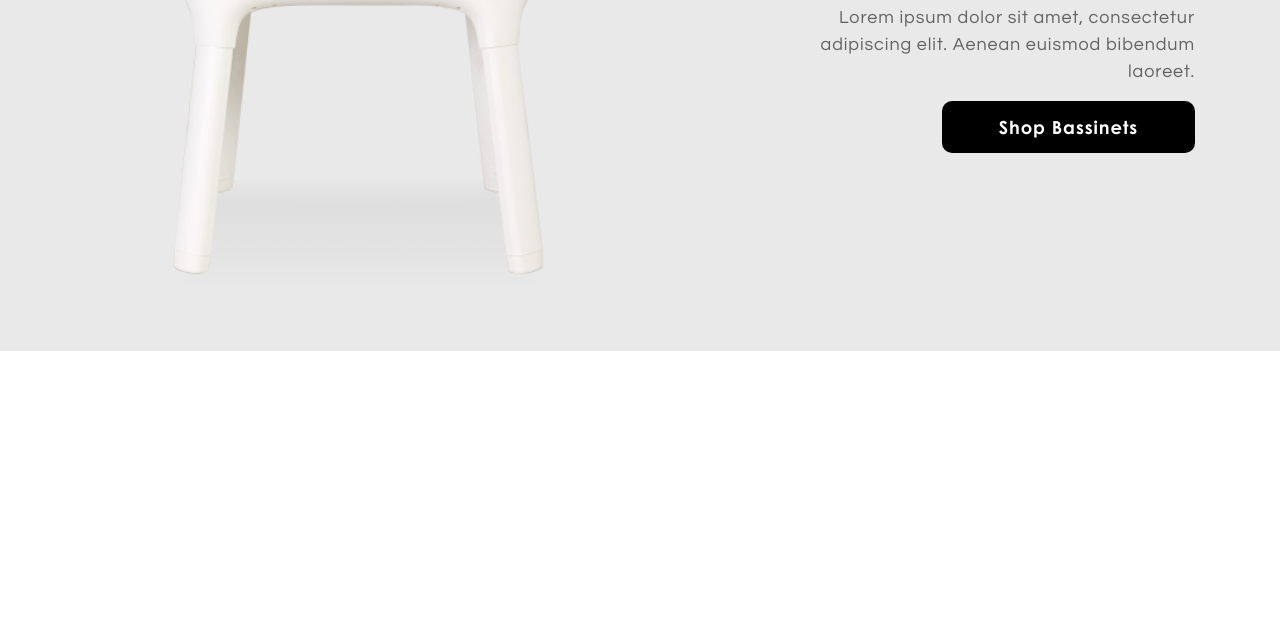
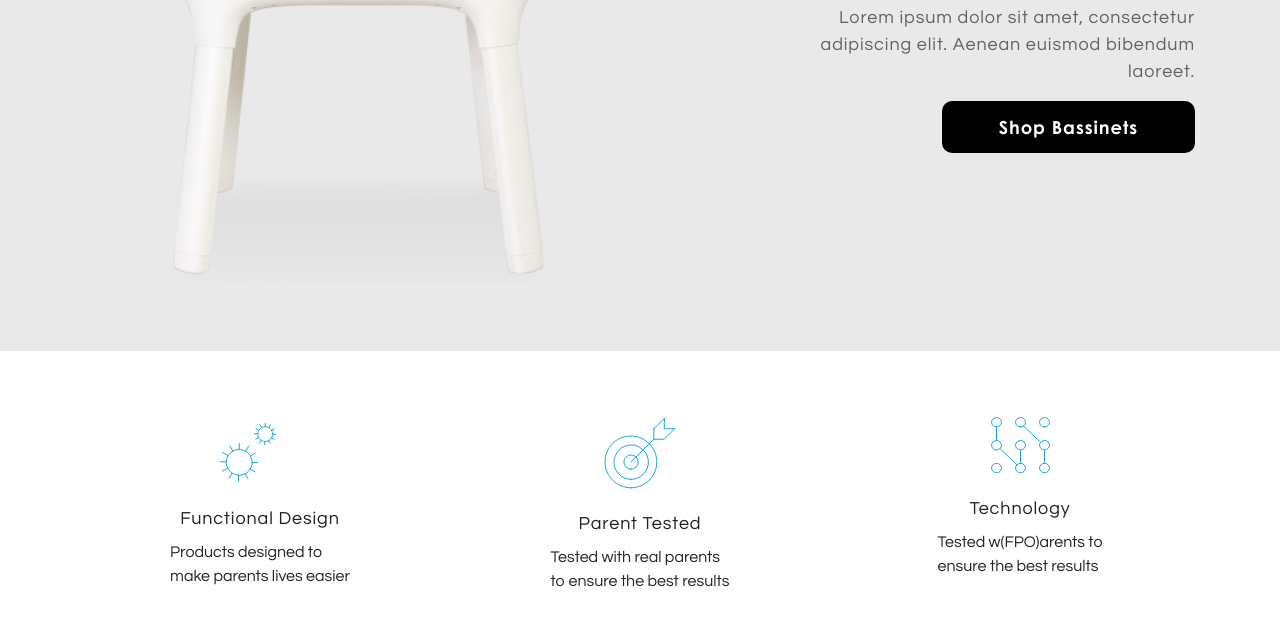
Before and after one commit to miguelcalderons/4moms-test, a website: page index.html in a window 1280 px wide. Shown: the part 464-1090 px from the top of the page. Before the commit the page ends 815 px from the top, so only its background shows below. Drawn offline with nearby package versions, Linux system fonts and the light colour scheme.

Commit message:
icons section

```diff
--- a/index.html
+++ b/index.html
@@ -84,13 +84,38 @@
                 <h1>Freeing up your hands. <br/>So you can do more.</h1>
                 <p>Lorem ipsum dolor sit amet, consectetur<br/> adipiscing elit. Aenean euismod bibendum <br/>laoreet.
                 </p>
-                <a class="button" href="#">Shop Bassinets</a>
+                <a class="principal-button" href="#">Shop Bassinets</a>
             </div>
         </div>
     </div>
 </section>
 
 <!-- End Hero Section  -->
+
+<!-- Icons Section  -->
+<section id="icons">
+    <div class="container">
+        <div class="row">
+            <div class="icons col-sm-4 page-hero flex-column d-flex align-items-center">
+                <img src="imgs/functionalDesign.svg" />
+                <h5>Functional Design</h5>
+                <p>Products designed to<br/> make parents lives easier</p>
+            </div>
+            <div class="icons col-sm-4 page-hero flex-column d-flex align-items-center">
+                <img src="imgs/tested.svg" />
+                <h5>Parent Tested</h5>
+                <p>Tested with real parents <br/>to ensure the best results</p>
+            </div>
+            <div class="icons col-sm-4 page-hero flex-column d-flex align-items-center">
+                <img src="imgs/tech.svg" />
+                <h5>Technology</h5>
+                <p>Tested w(FPO)arents to <br/>ensure the best results</p>
+            </div>
+        </div>
+    </div>
+</section>
+
+<!-- End Icons Section  -->
 
 <script src="https://code.jquery.com/jquery-3.2.1.slim.min.js"
         integrity="sha384-KJ3o2DKtIkvYIK3UENzmM7KCkRr/rE9/Qpg6aAZGJwFDMVNA/GpGFF93hXpG5KkN"
--- a/style.scss
+++ b/style.scss
@@ -19,6 +19,7 @@
 
 /* Header section */
 #header {
+  padding: 0!important;
   position: fixed;
   z-index: 1000;
   left: 0;
@@ -106,6 +107,22 @@
   }
 }
 
+@media all and (min-width: 992px) {
+  .navbar .nav-item .dropdown-menu {
+    display: none;
+  }
+  .navbar .nav-item:hover .nav-link {
+  }
+  .navbar .nav-item:hover .dropdown-menu {
+    display: block;
+  }
+  .navbar .nav-item .dropdown-menu {
+    margin-top: 0;
+  }
+}
+
+/* End Header section */
+
 /* Hero Section */
 #hero {
   background-color: #E9E9E9;
@@ -138,8 +155,18 @@
 
       color: #636363;
     }
+  }
+}
 
-    a {
+/* End hero section */
+
+/* Home section */
+
+section {
+  padding: 65px;
+}
+
+.principal-button {
   background: #000000;
   border-radius: 10px;
   font-style: normal;
@@ -158,22 +185,30 @@
     color: #000000;
   }
 }
+
+#icons {
+  .icons {
+    img {
+      margin-bottom: 20px;
+    }
+
+    h5 {
+      font-style: normal;
+      font-weight: normal;
+      font-size: 18px;
+      line-height: 150%;
+      /* identical to box height, or 27px */
+
+      text-align: center;
+      letter-spacing: 0.05em;
+
+      color: #222222;
+    }
+
+    p{
+
+    }
   }
 }
 
-
-@media all and (min-width: 992px) {
-  .navbar .nav-item .dropdown-menu {
-    display: none;
-  }
-  .navbar .nav-item:hover .nav-link {
-  }
-  .navbar .nav-item:hover .dropdown-menu {
-    display: block;
-  }
-  .navbar .nav-item .dropdown-menu {
-    margin-top: 0;
-  }
-}
-
-/* End Header section */
+/* End Home section */
```
Also changed, not shown: css/style.css. Lines whose indentation alone changed are shown as unchanged.
